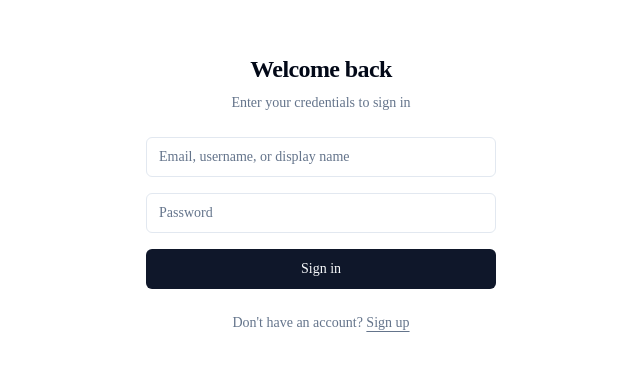
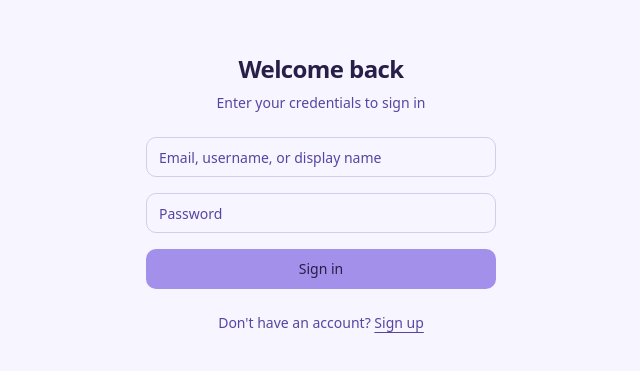
Before and after one commit to luoxavier/aparie, a React (Vite) app: page /login in a window 1280 px wide. Shown: the part 207-578 px from the top of the page, without its empty margins (319-959 px from the left). Built offline with nearby package versions, Linux system fonts and the light colour scheme.

Commit message:
Update color theme and fonts
Changed the entire color theme of the app to use variations of Lavender Blue, Purple, or complementary colors. Updated all fonts to a slightly rounder and friendlier style for improved aesthetics.
[skip gpt_engineer]

```diff
--- a/src/index.css
+++ b/src/index.css
@@ -2,28 +2,30 @@
 @tailwind components;
 @tailwind utilities;
 
+@import url('https://fonts.googleapis.com/css2?family=Quicksand:wght@300;400;500;600;700&display=swap');
+
 @layer base {
   :root {
-    --background: 0 0% 100%;
-    --foreground: 222.2 84% 4.9%;
-    --card: 0 0% 100%;
-    --card-foreground: 222.2 84% 4.9%;
-    --popover: 0 0% 100%;
-    --popover-foreground: 222.2 84% 4.9%;
-    --primary: 222.2 47.4% 11.2%;
-    --primary-foreground: 210 40% 98%;
-    --secondary: 210 40% 96.1%;
-    --secondary-foreground: 222.2 47.4% 11.2%;
-    --muted: 210 40% 96.1%;
-    --muted-foreground: 215.4 16.3% 46.9%;
-    --accent: 210 40% 96.1%;
-    --accent-foreground: 222.2 47.4% 11.2%;
-    --destructive: 0 84.2% 60.2%;
-    --destructive-foreground: 210 40% 98%;
-    --border: 214.3 31.8% 91.4%;
-    --input: 214.3 31.8% 91.4%;
-    --ring: 222.2 84% 4.9%;
-    --radius: 0.5rem;
+    --background: 252 96% 98%;
+    --foreground: 252 40% 20%;
+    --card: 252 96% 98%;
+    --card-foreground: 252 40% 20%;
+    --popover: 252 96% 98%;
+    --popover-foreground: 252 40% 20%;
+    --primary: 252 68% 74%;
+    --primary-foreground: 252 40% 20%;
+    --secondary: 252 40% 92%;
+    --secondary-foreground: 252 40% 20%;
+    --muted: 252 40% 92%;
+    --muted-foreground: 252 40% 45%;
+    --accent: 252 68% 74%;
+    --accent-foreground: 252 40% 20%;
+    --destructive: 0 84% 60%;
+    --destructive-foreground: 252 96% 98%;
+    --border: 252 40% 86%;
+    --input: 252 40% 86%;
+    --ring: 252 68% 74%;
+    --radius: 0.75rem;
   }
 
   * {
@@ -31,7 +33,7 @@
   }
 
   body {
-    @apply bg-background text-foreground;
+    @apply bg-background text-foreground font-sans;
   }
 }
 
--- a/tailwind.config.ts
+++ b/tailwind.config.ts
@@ -97,7 +97,7 @@ export default {
         "glow-red": "glow-red 0.7s ease-in-out",
       },
       fontFamily: {
-        sans: ["var(--font-sans)", ...fontFamily.sans],
+        sans: ["Quicksand", ...fontFamily.sans],
       },
     },
   },
```
